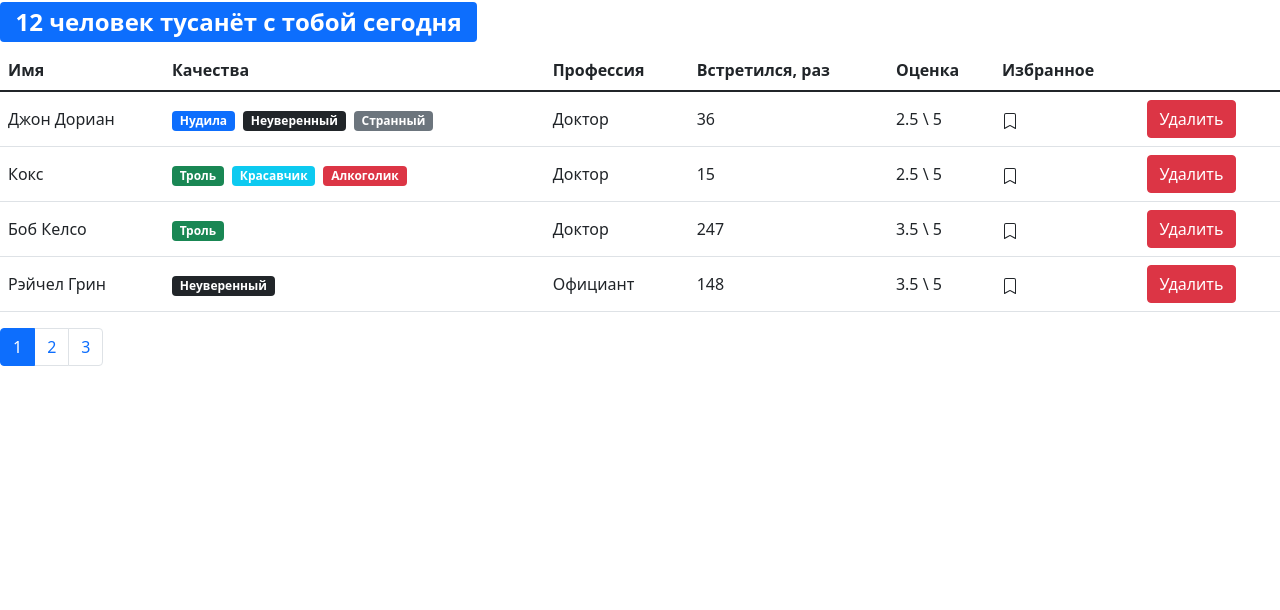
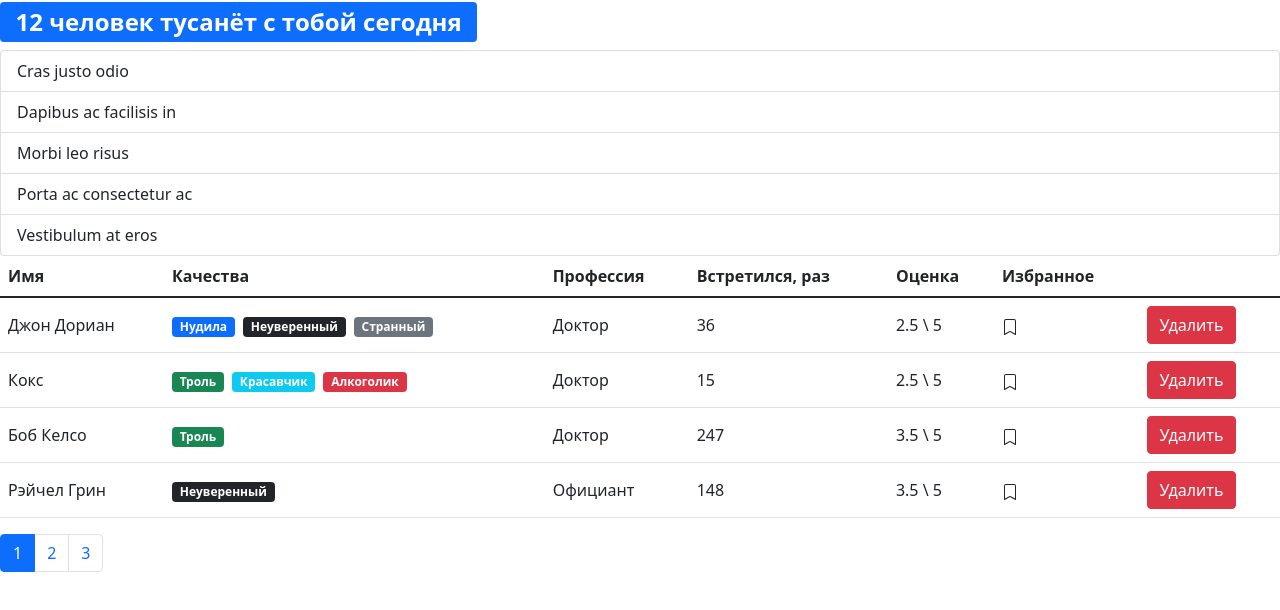
Before and after one commit to Den9rcq/fast-company-app, a React (Create React App) app: page / in a window 1280 px wide. Shown: the top 610 px of the page. Built offline with nearby package versions, Linux system fonts and the light colour scheme.

Commit message:
create component Group List

```diff
--- /dev/null
+++ b/src/components/groupList.jsx
@@ -0,0 +1,15 @@
+import React from "react";
+
+const GroupList = () => {
+    return (
+        <ul className="list-group">
+            <li className="list-group-item">Cras justo odio</li>
+            <li className="list-group-item">Dapibus ac facilisis in</li>
+            <li className="list-group-item">Morbi leo risus</li>
+            <li className="list-group-item">Porta ac consectetur ac</li>
+            <li className="list-group-item">Vestibulum at eros</li>
+        </ul>
+    );
+};
+
+export default GroupList;
--- a/src/components/users.jsx
+++ b/src/components/users.jsx
@@ -3,6 +3,7 @@
 import Pagination from "./pagination";
 import { paginate } from "../utils/paginate";
 import PropTypes from "prop-types";
+import GroupList from "./groupList";
 
 const Users = ({ users: allUser, ...rest }) => {
     const [currentPage, setCurrentPage] = useState(1);
@@ -12,6 +13,7 @@
     const users = paginate(allUser, currentPage, pageSize);
     return (
         <>
+            <GroupList/>
             {count > 0 && (
                 <table className="table align-middle">
                     <thead>
```
